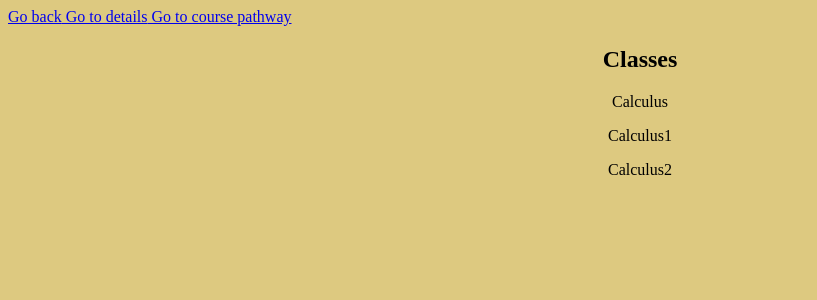
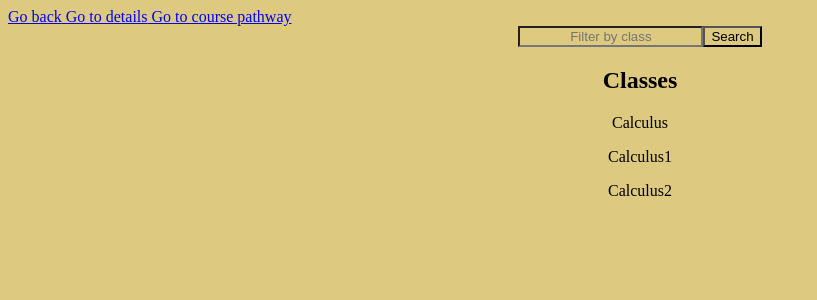
Before and after one commit to Mohi-RateMyClass/CoursePlanner, an Angular app: page /detail in a window 1280 px wide. Shown: the top 300 px of the page, without its empty margins (0-817 px from the left). Built offline with nearby package versions, Linux system fonts and the light colour scheme.

Commit message:
Added Search Bars

```diff
--- a/src/app/courepathway/courepathway.component.css
+++ b/src/app/courepathway/courepathway.component.css
@@ -25,3 +25,6 @@ html {
   }
 
 *{background-color: #ddc980;}
+#list{
+  text-align: center;
+}
--- a/src/app/courepathway/courepathway.component.html
+++ b/src/app/courepathway/courepathway.component.html
@@ -1,8 +1,11 @@
 <body>
 <div id = "list">
+  <input type="text" placeholder="Filter by class" #filter>
+  <button class="primary" type="button" (click)="filterResults(filter.value)">Search</button>
+
 <h2>Subjects</h2>
     <form>
-    <p *ngFor="let s of subject" (click)="onSelect(s)">
+    <p *ngFor="let s of filteredSubject" (click)="onSelect(s)">
 
               <span class="badge">{{s.name}}</span>
 
@@ -20,4 +23,3 @@
     <table id = "table"></table>
   </label>
 </div>
-</body>
--- a/src/app/courepathway/courepathway.component.ts
+++ b/src/app/courepathway/courepathway.component.ts
@@ -26,7 +26,7 @@ export class CourepathwayComponent {
   private tbody;
 
   subject = SUBJECTS;
-
+  filteredSubject: subjectThing[] = this.subject;
   selectedSubject: subjectThing = {name: " ",pathway: [[],[]]};
 
   onSelect(currentSubject: subjectThing): void {
@@ -54,5 +54,14 @@ export class CourepathwayComponent {
   resetPage() : void{
     window.location.reload();
   }
+  filterResults(text: string) {
+    if (!text) {
+      this.filteredSubject = this.subject;
+      return;
+    }
 
+    this.filteredSubject = this.subject.filter(
+      subjectThing => subjectThing?.name.toLowerCase().includes(text.toLowerCase())
+    );
+  }
 }
--- a/src/app/details/details.component.css
+++ b/src/app/details/details.component.css
@@ -9,3 +9,7 @@ input{
     text-align: center;
 }
 *{background-color: #ddc980;}
+
+#ClassList{
+    text-align: center;
+}
--- a/src/app/details/details.component.html
+++ b/src/app/details/details.component.html
@@ -1,7 +1,11 @@
 <div id = "ClassList">
+  <input type="text" placeholder="Filter by class" #filter>
+  <button class="primary" type="button" (click)="filterResults(filter.value)">Search</button>
+
   <h2>Classes</h2>
+
     <form>
-    <p *ngFor="let class of classes" (click)="onSelect(class)">
+    <p *ngFor="let class of filteredClass" (click)="onSelect(class)">
 
               <span class="badge">{{class.name}}</span>
 
@@ -18,8 +22,5 @@
     <p>Class Code: {{selectedClass.code}}</p>
     <p>Credits: {{selectedClass.credits}}</p>
     <p>Prerequisite: {{selectedClass.prereq}}</p>
-
-    <input id="Review" placeholder="Write a Review on {{selectedClass.name}}">
-    <input type="submit" value="Submit Review">
   </div>
   </label>
--- a/src/app/details/details.component.ts
+++ b/src/app/details/details.component.ts
@@ -31,6 +31,8 @@ export class DetailsComponent{
 
   classes = CLASSES;
 
+  filteredClass:classContents[] = this.classes;
+
   selectedClass : classContents  = {name: "No class selected",code:
 "0",credits: 0,length: 0, prereq: "none", subject: "math"};
 
@@ -46,5 +48,14 @@ export class DetailsComponent{
   resetPage() : void{
     window.location.reload();
   }
+  filterResults(text: string) {
+    if (!text) {
+      this.filteredClass = this.classes;
+      return;
+    }
 
+    this.filteredClass = this.classes.filter(
+      classContents => classContents?.name.toLowerCase().includes(text.toLowerCase())
+    );
+  }
 }
```
